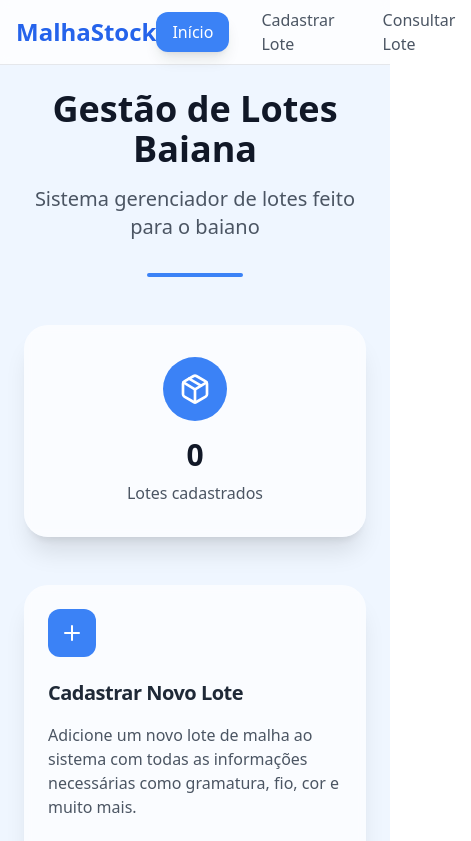
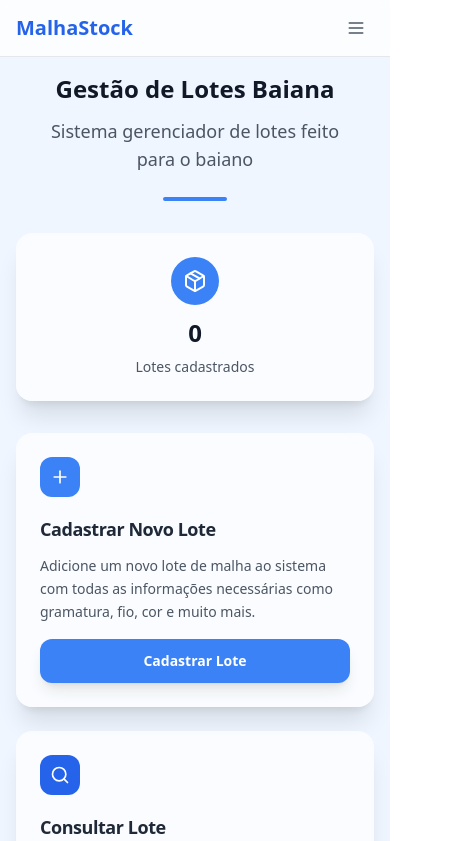
Before and after one commit to GuilhermeDReis/tecido-lote-gestor, a React (Vite) app: page / in a window 390 px wide. Shown: the top 841 px of the page, 471 px wide, since content can reach past the window. Built offline with nearby package versions, Linux system fonts and the light colour scheme.

Commit message:
Fix: Improve mobile responsiveness
Improve the application's responsiveness, with a focus on optimizing the layout and design for iPhone 13 devices.

```diff
--- a/src/components/Navigation.tsx
+++ b/src/components/Navigation.tsx
@@ -1,26 +1,39 @@
 
 import { Link, useLocation } from 'react-router-dom';
+import { useState } from 'react';
+import { Menu, X } from 'lucide-react';
 
 const Navigation = () => {
   const location = useLocation();
+  const [isMenuOpen, setIsMenuOpen] = useState(false);
 
   const isActive = (path: string) => {
     return location.pathname === path;
   };
 
+  const toggleMenu = () => {
+    setIsMenuOpen(!isMenuOpen);
+  };
+
+  const closeMenu = () => {
+    setIsMenuOpen(false);
+  };
+
   return (
     <nav className="bg-white/80 backdrop-blur-sm border-b border-gray-200 sticky top-0 z-50">
       <div className="max-w-7xl mx-auto px-4 sm:px-6 lg:px-8">
-        <div className="flex justify-between h-16">
+        <div className="flex justify-between items-center h-14 sm:h-16">
           <div className="flex items-center">
-            <Link to="/" className="text-2xl font-bold text-blue-600">
+            <Link to="/" className="text-xl sm:text-2xl font-bold text-blue-600" onClick={closeMenu}>
               MalhaStock
             </Link>
           </div>
-          <div className="flex items-center space-x-4">
+
+          {/* Desktop Menu */}
+          <div className="hidden md:flex items-center space-x-2 lg:space-x-4">
             <Link
               to="/"
-              className={`px-4 py-2 rounded-xl font-medium transition-all duration-200 ${
+              className={`px-3 py-2 lg:px-4 rounded-xl font-medium transition-all duration-200 text-sm lg:text-base ${
                 isActive('/')
                   ? 'bg-blue-500 text-white shadow-lg'
                   : 'text-gray-600 hover:text-gray-900 hover:bg-gray-100'
@@ -30,7 +43,59 @@ const Navigation = () => {
             </Link>
             <Link
               to="/cadastro"
-              className={`px-4 py-2 rounded-xl font-medium transition-all duration-200 ${
+              className={`px-3 py-2 lg:px-4 rounded-xl font-medium transition-all duration-200 text-sm lg:text-base ${
+                isActive('/cadastro')
+                  ? 'bg-blue-500 text-white shadow-lg'
+                  : 'text-gray-600 hover:text-gray-900 hover:bg-gray-100'
+              }`}
+            >
+              Cadastrar
+            </Link>
+            <Link
+              to="/consulta"
+              className={`px-3 py-2 lg:px-4 rounded-xl font-medium transition-all duration-200 text-sm lg:text-base ${
+                isActive('/consulta')
+                  ? 'bg-blue-500 text-white shadow-lg'
+                  : 'text-gray-600 hover:text-gray-900 hover:bg-gray-100'
+              }`}
+            >
+              Consultar
+            </Link>
+          </div>
+
+          {/* Mobile menu button */}
+          <div className="md:hidden">
+            <button
+              onClick={toggleMenu}
+              className="p-2 rounded-md text-gray-600 hover:text-gray-900 hover:bg-gray-100 focus:outline-none focus:ring-2 focus:ring-blue-500"
+            >
+              {isMenuOpen ? (
+                <X className="h-5 w-5" />
+              ) : (
+                <Menu className="h-5 w-5" />
+              )}
+            </button>
+          </div>
+        </div>
+
+        {/* Mobile Menu */}
+        {isMenuOpen && (
+          <div className="md:hidden border-t border-gray-200 py-3 space-y-2">
+            <Link
+              to="/"
+              onClick={closeMenu}
+              className={`block px-4 py-3 rounded-xl font-medium transition-all duration-200 mx-2 ${
+                isActive('/')
+                  ? 'bg-blue-500 text-white shadow-lg'
+                  : 'text-gray-600 hover:text-gray-900 hover:bg-gray-100'
+              }`}
+            >
+              Início
+            </Link>
+            <Link
+              to="/cadastro"
+              onClick={closeMenu}
+              className={`block px-4 py-3 rounded-xl font-medium transition-all duration-200 mx-2 ${
                 isActive('/cadastro')
                   ? 'bg-blue-500 text-white shadow-lg'
                   : 'text-gray-600 hover:text-gray-900 hover:bg-gray-100'
@@ -40,7 +105,8 @@ const Navigation = () => {
             </Link>
             <Link
               to="/consulta"
-              className={`px-4 py-2 rounded-xl font-medium transition-all duration-200 ${
+              onClick={closeMenu}
+              className={`block px-4 py-3 rounded-xl font-medium transition-all duration-200 mx-2 ${
                 isActive('/consulta')
                   ? 'bg-blue-500 text-white shadow-lg'
                   : 'text-gray-600 hover:text-gray-900 hover:bg-gray-100'
@@ -49,7 +115,7 @@ const Navigation = () => {
               Consultar Lote
             </Link>
           </div>
-        </div>
+        )}
       </div>
     </nav>
   );
--- a/src/pages/ConsultaLote.tsx
+++ b/src/pages/ConsultaLote.tsx
@@ -64,28 +64,28 @@ const ConsultaLote = () => {
   return (
     <div className="min-h-screen bg-blue-50">
       <Navigation />
-      <div className="max-w-4xl mx-auto p-6">
-        <div className="mb-8">
-          <h1 className="text-3xl font-bold text-gray-900 mb-2">Consultar Lote</h1>
-          <p className="text-gray-600">Digite o código do lote para visualizar suas informações</p>
+      <div className="max-w-4xl mx-auto p-4 sm:p-6">
+        <div className="mb-6 sm:mb-8">
+          <h1 className="text-2xl sm:text-3xl font-bold text-gray-900 mb-2">Consultar Lote</h1>
+          <p className="text-gray-600 text-sm sm:text-base">Digite o código do lote para visualizar suas informações</p>
         </div>
 
         {/* Área de Busca */}
-        <Card className="shadow-xl border-0 rounded-3xl bg-white/70 backdrop-blur-sm mb-6">
+        <Card className="shadow-xl border-0 rounded-2xl sm:rounded-3xl bg-white/70 backdrop-blur-sm mb-6">
           <CardHeader>
-            <CardTitle className="text-xl font-semibold text-gray-800">Buscar Lote</CardTitle>
+            <CardTitle className="text-lg sm:text-xl font-semibold text-gray-800">Buscar Lote</CardTitle>
           </CardHeader>
           <CardContent>
-            <div className="flex gap-4">
+            <div className="flex flex-col sm:flex-row gap-3 sm:gap-4">
               <div className="flex-1">
-                <Label htmlFor="codigoBusca" className="text-gray-700 font-medium mb-2 block">
+                <Label htmlFor="codigoBusca" className="text-gray-700 font-medium mb-2 block text-sm sm:text-base">
                   Código do Lote
                 </Label>
                 <Input
                   id="codigoBusca"
                   value={codigoBusca}
                   onChange={(e) => setCodigoBusca(e.target.value)}
-                  className="rounded-xl border-gray-200 h-12 text-lg"
+                  className="rounded-xl border-gray-200 h-11 sm:h-12 text-base sm:text-lg"
                   placeholder="Digite o código do lote"
                   onKeyPress={(e) => e.key === 'Enter' && handleBuscar()}
                 />
@@ -93,9 +93,9 @@ const ConsultaLote = () => {
               <div className="flex items-end">
                 <Button
                   onClick={handleBuscar}
-                  className="h-12 px-6 rounded-xl bg-blue-500 hover:bg-blue-600 text-white font-semibold shadow-lg hover:shadow-xl transition-all duration-200"
+                  className="w-full sm:w-auto h-11 sm:h-12 px-4 sm:px-6 rounded-xl bg-blue-500 hover:bg-blue-600 text-white font-semibold shadow-lg hover:shadow-xl transition-all duration-200 text-sm sm:text-base"
                 >
-                  <Search className="w-5 h-5 mr-2" />
+                  <Search className="w-4 h-4 sm:w-5 sm:h-5 mr-2" />
                   Buscar
                 </Button>
               </div>
@@ -105,83 +105,83 @@ const ConsultaLote = () => {
 
         {/* Resultados da Busca */}
         {buscaRealizada && (
-          <Card className="shadow-xl border-0 rounded-3xl bg-white/70 backdrop-blur-sm">
+          <Card className="shadow-xl border-0 rounded-2xl sm:rounded-3xl bg-white/70 backdrop-blur-sm">
             <CardHeader>
-              <CardTitle className="text-xl font-semibold text-gray-800">
+              <CardTitle className="text-lg sm:text-xl font-semibold text-gray-800">
                 {loteEncontrado ? 'Informações do Lote' : 'Lote não encontrado'}
               </CardTitle>
             </CardHeader>
             <CardContent>
               {loteEncontrado ? (
-                <div className="space-y-6">
+                <div className="space-y-4 sm:space-y-6">
                   {/* Código do Lote - Destaque */}
-                  <div className="bg-blue-500 p-6 rounded-2xl">
-                    <h2 className="text-white font-medium text-lg mb-2">Código do Lote</h2>
-                    <p className="text-white text-2xl font-bold">{loteEncontrado.codigoLote}</p>
-                    <p className="text-white/80 text-sm mt-2">
+                  <div className="bg-blue-500 p-4 sm:p-6 rounded-xl sm:rounded-2xl">
+                    <h2 className="text-white font-medium text-base sm:text-lg mb-2">Código do Lote</h2>
+                    <p className="text-white text-xl sm:text-2xl font-bold">{loteEncontrado.codigoLote}</p>
+                    <p className="text-white/80 text-xs sm:text-sm mt-2">
                       Cadastrado em: {formatarData(loteEncontrado.dataCadastro)}
                     </p>
                   </div>
 
                   {/* Grid com informações */}
-                  <div className="grid grid-cols-1 md:grid-cols-2 gap-6">
-                    <div className="bg-gray-50 p-4 rounded-xl">
-                      <Label className="text-gray-600 text-sm font-medium">Gramatura</Label>
-                      <p className="text-gray-900 text-lg font-semibold mt-1">
+                  <div className="grid grid-cols-1 sm:grid-cols-2 gap-3 sm:gap-6">
+                    <div className="bg-gray-50 p-3 sm:p-4 rounded-xl">
+                      <Label className="text-gray-600 text-xs sm:text-sm font-medium">Gramatura</Label>
+                      <p className="text-gray-900 text-base sm:text-lg font-semibold mt-1">
                         {loteEncontrado.gramatura || 'Não informado'}
                       </p>
                     </div>
 
-                    <div className="bg-gray-50 p-4 rounded-xl">
-                      <Label className="text-gray-600 text-sm font-medium">Fio</Label>
-                      <p className="text-gray-900 text-lg font-semibold mt-1">
+                    <div className="bg-gray-50 p-3 sm:p-4 rounded-xl">
+                      <Label className="text-gray-600 text-xs sm:text-sm font-medium">Fio</Label>
+                      <p className="text-gray-900 text-base sm:text-lg font-semibold mt-1">
                         {loteEncontrado.fio || 'Não informado'}
                       </p>
                     </div>
 
-                    <div className="bg-gray-50 p-4 rounded-xl">
-                      <Label className="text-gray-600 text-sm font-medium">Largura</Label>
-                      <p className="text-gray-900 text-lg font-semibold mt-1">
+                    <div className="bg-gray-50 p-3 sm:p-4 rounded-xl">
+                      <Label className="text-gray-600 text-xs sm:text-sm font-medium">Largura</Label>
+                      <p className="text-gray-900 text-base sm:text-lg font-semibold mt-1">
                         {loteEncontrado.largura || 'Não informado'}
                       </p>
                     </div>
 
-                    <div className="bg-gray-50 p-4 rounded-xl">
-                      <Label className="text-gray-600 text-sm font-medium">Cor</Label>
-                      <p className="text-gray-900 text-lg font-semibold mt-1">
+                    <div className="bg-gray-50 p-3 sm:p-4 rounded-xl">
+                      <Label className="text-gray-600 text-xs sm:text-sm font-medium">Cor</Label>
+                      <p className="text-gray-900 text-base sm:text-lg font-semibold mt-1">
                         {loteEncontrado.cor || 'Não informado'}
                       </p>
                     </div>
 
-                    <div className="bg-gray-50 p-4 rounded-xl">
-                      <Label className="text-gray-600 text-sm font-medium">Artigo</Label>
-                      <p className="text-gray-900 text-lg font-semibold mt-1">
+                    <div className="bg-gray-50 p-3 sm:p-4 rounded-xl">
+                      <Label className="text-gray-600 text-xs sm:text-sm font-medium">Artigo</Label>
+                      <p className="text-gray-900 text-base sm:text-lg font-semibold mt-1">
                         {loteEncontrado.artigo || 'Não informado'}
                       </p>
                     </div>
 
-                    <div className="bg-gray-50 p-4 rounded-xl">
-                      <Label className="text-gray-600 text-sm font-medium">Tecelagem</Label>
-                      <p className="text-gray-900 text-lg font-semibold mt-1">
+                    <div className="bg-gray-50 p-3 sm:p-4 rounded-xl">
+                      <Label className="text-gray-600 text-xs sm:text-sm font-medium">Tecelagem</Label>
+                      <p className="text-gray-900 text-base sm:text-lg font-semibold mt-1">
                         {loteEncontrado.tecelagem || 'Não informado'}
                       </p>
                     </div>
 
-                    <div className="bg-gray-50 p-4 rounded-xl md:col-span-2">
-                      <Label className="text-gray-600 text-sm font-medium">Número da Máquina Tear</Label>
-                      <p className="text-gray-900 text-lg font-semibold mt-1">
+                    <div className="bg-gray-50 p-3 sm:p-4 rounded-xl sm:col-span-2">
+                      <Label className="text-gray-600 text-xs sm:text-sm font-medium">Número da Máquina Tear</Label>
+                      <p className="text-gray-900 text-base sm:text-lg font-semibold mt-1">
                         {loteEncontrado.numeroMaquinaTear || 'Não informado'}
                       </p>
                     </div>
                   </div>
                 </div>
               ) : (
-                <div className="text-center py-8">
-                  <div className="w-16 h-16 mx-auto mb-4 bg-gray-200 rounded-full flex items-center justify-center">
-                    <Search className="w-8 h-8 text-gray-400" />
+                <div className="text-center py-6 sm:py-8">
+                  <div className="w-12 h-12 sm:w-16 sm:h-16 mx-auto mb-3 sm:mb-4 bg-gray-200 rounded-full flex items-center justify-center">
+                    <Search className="w-6 h-6 sm:w-8 sm:h-8 text-gray-400" />
                   </div>
-                  <h3 className="text-lg font-semibold text-gray-900 mb-2">Lote não encontrado</h3>
-                  <p className="text-gray-600">
+                  <h3 className="text-base sm:text-lg font-semibold text-gray-900 mb-2">Lote não encontrado</h3>
+                  <p className="text-gray-600 text-sm sm:text-base px-4">
                     Não foi encontrado nenhum lote com o código "{codigoBusca}".
                     <br />
                     Verifique se o código está correto e tente novamente.
--- a/src/pages/Index.tsx
+++ b/src/pages/Index.tsx
@@ -1,70 +1,82 @@
+
 import { Link } from 'react-router-dom';
 import Navigation from '@/components/Navigation';
 import { Card, CardContent, CardHeader, CardTitle } from '@/components/ui/card';
 import { Button } from '@/components/ui/button';
 import { Package, Search, Plus } from 'lucide-react';
+
 const Index = () => {
   const lotes = JSON.parse(localStorage.getItem('lotes') || '{}');
   const totalLotes = Object.keys(lotes).length;
-  return <div className="min-h-screen bg-blue-50">
+
+  return (
+    <div className="min-h-screen bg-blue-50">
       <Navigation />
-      <div className="max-w-7xl mx-auto p-6">
+      <div className="max-w-7xl mx-auto p-4 sm:p-6">
         {/* Header */}
-        <div className="text-center mb-12">
-          <h1 className="text-4xl md:text-5xl font-bold text-gray-900 mb-4">Gestão de Lotes Baiana</h1>
-          <p className="text-xl text-gray-600 mb-8">Sistema gerenciador de lotes feito para o baiano</p>
-          <div className="w-24 h-1 bg-blue-500 mx-auto rounded-full"></div>
+        <div className="text-center mb-8 sm:mb-12">
+          <h1 className="text-2xl sm:text-4xl md:text-5xl font-bold text-gray-900 mb-3 sm:mb-4 px-2">
+            Gestão de Lotes Baiana
+          </h1>
+          <p className="text-lg sm:text-xl text-gray-600 mb-6 sm:mb-8 px-4">
+            Sistema gerenciador de lotes feito para o baiano
+          </p>
+          <div className="w-16 sm:w-24 h-1 bg-blue-500 mx-auto rounded-full"></div>
         </div>
 
         {/* Stats Card */}
-        <Card className="shadow-xl border-0 rounded-3xl bg-white/70 backdrop-blur-sm mb-12">
-          <CardContent className="p-8">
+        <Card className="shadow-xl border-0 rounded-2xl sm:rounded-3xl bg-white/70 backdrop-blur-sm mb-8 sm:mb-12">
+          <CardContent className="p-6 sm:p-8">
             <div className="flex items-center justify-center">
               <div className="text-center">
-                <div className="w-16 h-16 bg-blue-500 rounded-full flex items-center justify-center mx-auto mb-4">
-                  <Package className="w-8 h-8 text-white" />
+                <div className="w-12 h-12 sm:w-16 sm:h-16 bg-blue-500 rounded-full flex items-center justify-center mx-auto mb-3 sm:mb-4">
+                  <Package className="w-6 h-6 sm:w-8 sm:h-8 text-white" />
                 </div>
-                <h3 className="text-3xl font-bold text-gray-900 mb-2">{totalLotes}</h3>
-                <p className="text-gray-600">Lotes cadastrados</p>
+                <h3 className="text-2xl sm:text-3xl font-bold text-gray-900 mb-2">{totalLotes}</h3>
+                <p className="text-gray-600 text-sm sm:text-base">Lotes cadastrados</p>
               </div>
             </div>
           </CardContent>
         </Card>
 
         {/* Action Cards */}
-        <div className="grid grid-cols-1 md:grid-cols-2 gap-8">
-          <Card className="shadow-xl border-0 rounded-3xl bg-white/70 backdrop-blur-sm hover:shadow-2xl transition-all duration-300 group">
-            <CardHeader className="pb-4">
-              <div className="w-12 h-12 bg-blue-500 rounded-xl flex items-center justify-center mb-4 group-hover:scale-110 transition-transform duration-300">
-                <Plus className="w-6 h-6 text-white" />
+        <div className="grid grid-cols-1 lg:grid-cols-2 gap-6 sm:gap-8">
+          <Card className="shadow-xl border-0 rounded-2xl sm:rounded-3xl bg-white/70 backdrop-blur-sm hover:shadow-2xl transition-all duration-300 group">
+            <CardHeader className="pb-3 sm:pb-4">
+              <div className="w-10 h-10 sm:w-12 sm:h-12 bg-blue-500 rounded-xl flex items-center justify-center mb-3 sm:mb-4 group-hover:scale-110 transition-transform duration-300">
+                <Plus className="w-5 h-5 sm:w-6 sm:h-6 text-white" />
               </div>
-              <CardTitle className="text-xl font-semibold text-gray-800">Cadastrar Novo Lote</CardTitle>
+              <CardTitle className="text-lg sm:text-xl font-semibold text-gray-800">
+                Cadastrar Novo Lote
+              </CardTitle>
             </CardHeader>
-            <CardContent>
-              <p className="text-gray-600 mb-6">
+            <CardContent className="pt-0">
+              <p className="text-gray-600 mb-4 sm:mb-6 text-sm sm:text-base leading-relaxed">
                 Adicione um novo lote de malha ao sistema com todas as informações necessárias como gramatura, fio, cor e muito mais.
               </p>
               <Link to="/cadastro">
-                <Button className="w-full h-12 rounded-xl bg-blue-500 hover:bg-blue-600 text-white font-semibold shadow-lg hover:shadow-xl transition-all duration-200">
+                <Button className="w-full h-11 sm:h-12 rounded-xl bg-blue-500 hover:bg-blue-600 text-white font-semibold shadow-lg hover:shadow-xl transition-all duration-200 text-sm sm:text-base">
                   Cadastrar Lote
                 </Button>
               </Link>
             </CardContent>
           </Card>
 
-          <Card className="shadow-xl border-0 rounded-3xl bg-white/70 backdrop-blur-sm hover:shadow-2xl transition-all duration-300 group">
-            <CardHeader className="pb-4">
-              <div className="w-12 h-12 bg-blue-600 rounded-xl flex items-center justify-center mb-4 group-hover:scale-110 transition-transform duration-300">
-                <Search className="w-6 h-6 text-white" />
+          <Card className="shadow-xl border-0 rounded-2xl sm:rounded-3xl bg-white/70 backdrop-blur-sm hover:shadow-2xl transition-all duration-300 group">
+            <CardHeader className="pb-3 sm:pb-4">
+              <div className="w-10 h-10 sm:w-12 sm:h-12 bg-blue-600 rounded-xl flex items-center justify-center mb-3 sm:mb-4 group-hover:scale-110 transition-transform duration-300">
+                <Search className="w-5 h-5 sm:w-6 sm:h-6 text-white" />
               </div>
-              <CardTitle className="text-xl font-semibold text-gray-800">Consultar Lote</CardTitle>
+              <CardTitle className="text-lg sm:text-xl font-semibold text-gray-800">
+                Consultar Lote
+              </CardTitle>
             </CardHeader>
-            <CardContent>
-              <p className="text-gray-600 mb-6">
+            <CardContent className="pt-0">
+              <p className="text-gray-600 mb-4 sm:mb-6 text-sm sm:text-base leading-relaxed">
                 Busque informações detalhadas de qualquer lote cadastrado no sistema usando o código do lote.
               </p>
               <Link to="/consulta">
-                <Button className="w-full h-12 rounded-xl bg-blue-600 hover:bg-blue-700 text-white font-semibold shadow-lg hover:shadow-xl transition-all duration-200">
+                <Button className="w-full h-11 sm:h-12 rounded-xl bg-blue-600 hover:bg-blue-700 text-white font-semibold shadow-lg hover:shadow-xl transition-all duration-200 text-sm sm:text-base">
                   Consultar Lote
                 </Button>
               </Link>
@@ -72,6 +84,8 @@ const Index = () => {
           </Card>
         </div>
       </div>
-    </div>;
+    </div>
+  );
 };
+
 export default Index;
```
Also changed, not shown: src/pages/CadastroLote.tsx (+29 -29 lines).
